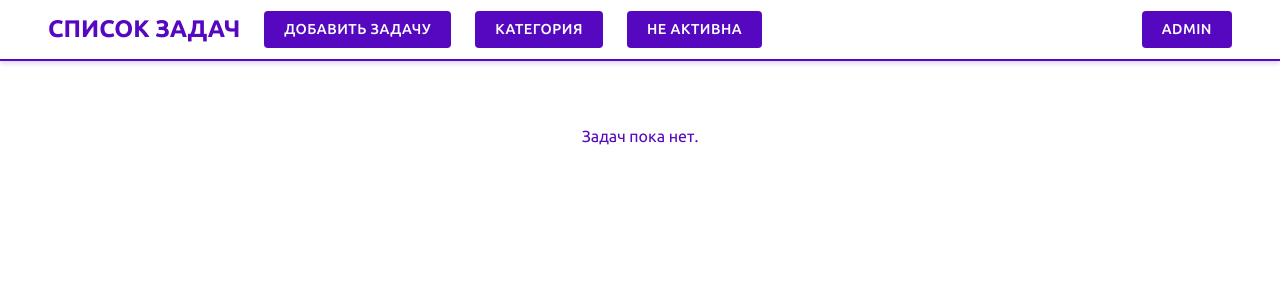
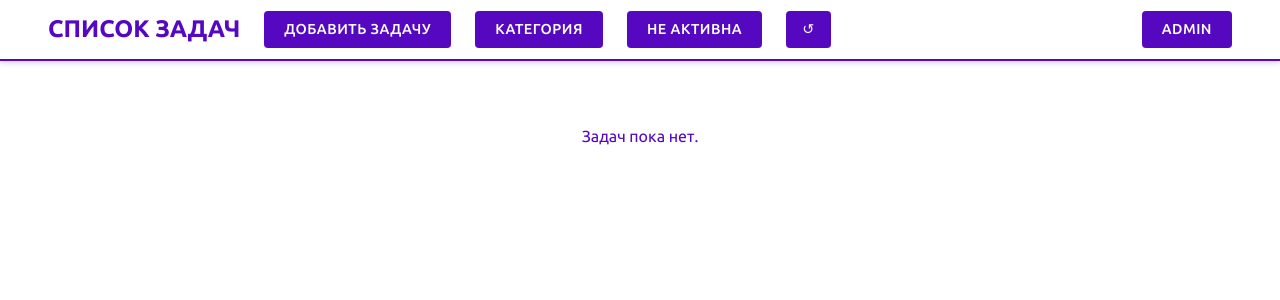
Before and after one commit to Lykor1/django_to-do-list, a Django app: page /?status=not_active in a window 1280 px wide. Shown: the top 300 px of the page. Run offline with Django 5.2, Linux system fonts and the light colour scheme; a user stored in the database is signed in; data comes from the database, SQL or seed files in the repository; both versions use the stored data as it was after the commit; some libraries are stand-ins or nearby versions.

Commit message:
Добавлена кнопка сброса

```diff
--- a/task/static/css/style.css
+++ b/task/static/css/style.css
@@ -945,16 +945,15 @@ textarea:focus {
     cursor: pointer;
     text-decoration: none;
     text-align: center;
-    background-color: white;
-    color: #5508bf;
-    border: 2px solid #5508bf;
+    background-color: #5508bf;
+    color: white;
+    border: none;
 }
 
 .btn-reset:hover {
-    background-color: #f0f0f0;
-    color: #300472;
+    background-color: #300472;
+    color: #f0f0f0;
     text-decoration: none;
-    border-color: #300472;
 }
 
 
--- a/task/templates/base.html
+++ b/task/templates/base.html
@@ -19,9 +19,10 @@
     <div class="container">
         <!-- Левая часть -->
         <div class="header-left">
-            <a href="{% url 'task:home' %}" class="logo">Список задач</a>
+            <a href="{% url 'task:home' %}{{ all }}" class="logo">Список задач</a>
             {% if user.is_authenticated %}
                 <a href="{% url 'task:task_create' %}{{ all }}" class="btn btn-add-task">Добавить задачу</a>
+                <!-- Фильтр категории -->
                 <div class="dropdown filter-dropdown">
                     <button class="btn btn-dropdown">
                         {% with current_category_slug=request.GET.category %}
@@ -43,7 +44,7 @@
                         {% endfor %}
                     </div>
                 </div>
-
+                <!-- Фильтр статуса -->
                 <div class="dropdown filter-dropdown">
                     <button class="btn btn-dropdown">
                         {% with current_status_key=request.GET.status %}
@@ -65,6 +66,12 @@
                         {% endfor %}
                     </div>
                 </div>
+                <!-- Кнопка сброса -->
+                {% if request.GET.category or request.GET.status %}
+                    <a href="{% url 'task:home' %}" class="btn btn-reset">
+                        &#x21BA;
+                    </a>
+                {% endif %}
             {% endif %}
         </div>
         <!-- Правая часть -->
```
Also changed, not shown: account/views.py (+0 -11 lines), db.sqlite3.
